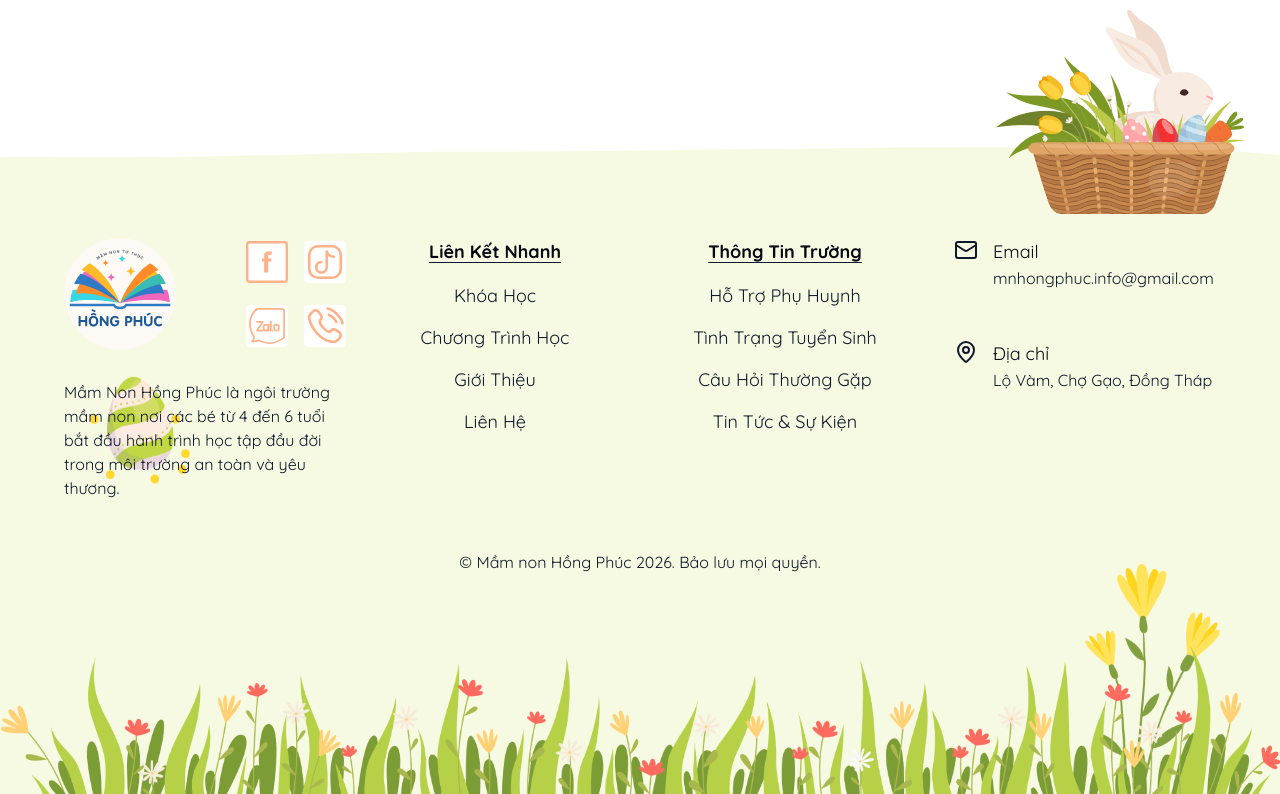
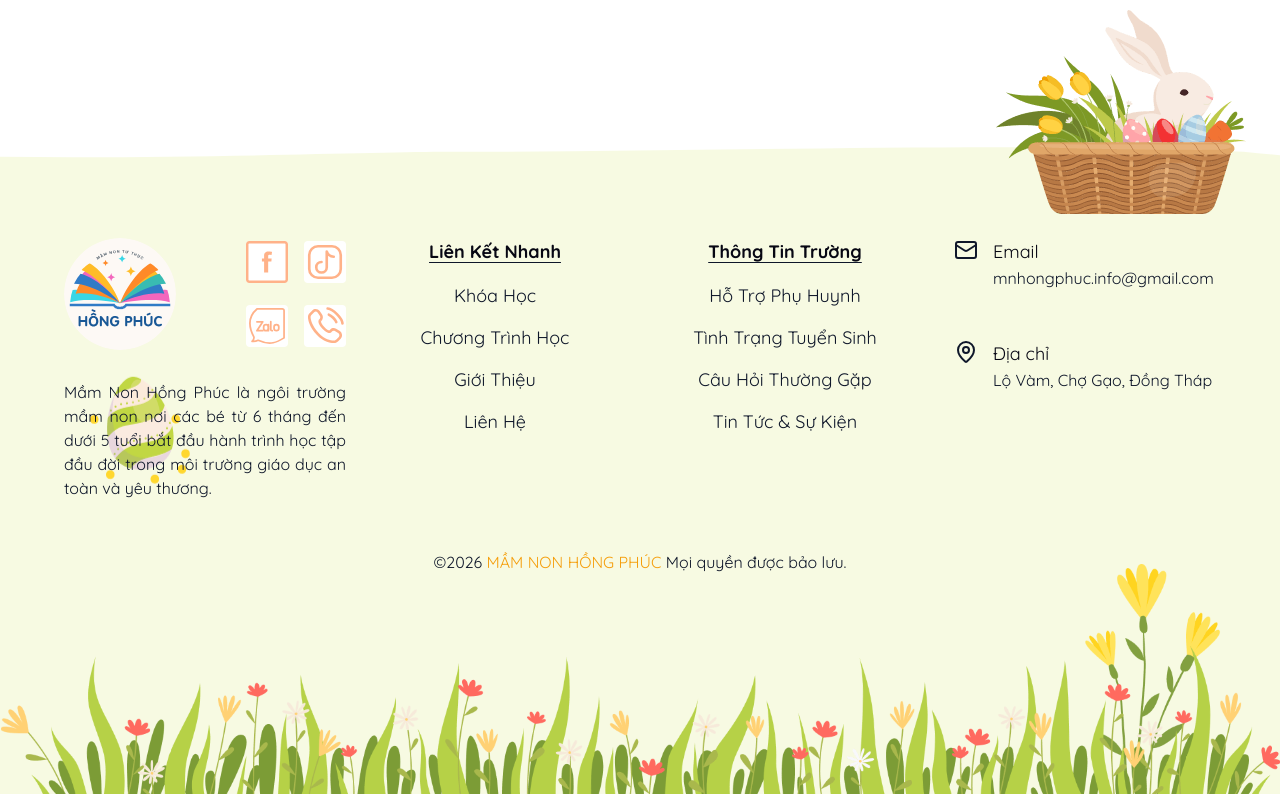
Before and after one commit to minhsangng/hongphuc-crm, a React (Vite) app: page / in a window 1280 px wide. Shown: the part 9123-9917 px from the top of the page. Built offline with nearby package versions, Linux system fonts and the light colour scheme; a web font is replaced by a local one.

Commit message:
Update footer

```diff
--- a/src/components/Footer.jsx
+++ b/src/components/Footer.jsx
@@ -23,7 +23,7 @@ export default function Footer() {
                   </ul>
                 </div>
                 <div className="widget-content">
-                  <p className="text-base">Mầm Non Hồng Phúc là ngôi trường mầm non nơi các bé từ 4 đến 6 tuổi bắt đầu hành trình học tập đầu đời trong môi trường an toàn và yêu thương.</p>
+                  <p className="text-base text-justify">Mầm Non Hồng Phúc là ngôi trường mầm non nơi các bé từ 6 tháng đến dưới 5 tuổi bắt đầu hành trình học tập đầu đời trong môi trường giáo dục an toàn và yêu thương.</p>
                 </div>
               </div>
             </div>
@@ -78,9 +78,7 @@ export default function Footer() {
             </div>
           </div>
 
-          <p className="footer-bottom text-base">
-            © <a href="/">Mầm non Hồng Phúc</a> 2026. Bảo lưu mọi quyền.
-          </p>
+          <p className="footer-bottom text-base">&copy;2026 <a href="/" className="uppercase text-amber-500">Mầm non Hồng Phúc</a> Mọi quyền được bảo lưu.</p>
         </div>
       </div>
     </footer>
--- a/src/components/Navbar.jsx
+++ b/src/components/Navbar.jsx
@@ -14,7 +14,7 @@ export default function Header() {
           <div className="header-shape">
             <img src={images("header1.png")} alt="img" />
           </div>
-          <div className="container">
+          <div className="container mx-auto">
             <div className="header-top-wrapper">
               <div></div>
               <ul className="header-contact-list">
```
Also changed, not shown: src/assets/img/Logo.svg (deleted).
